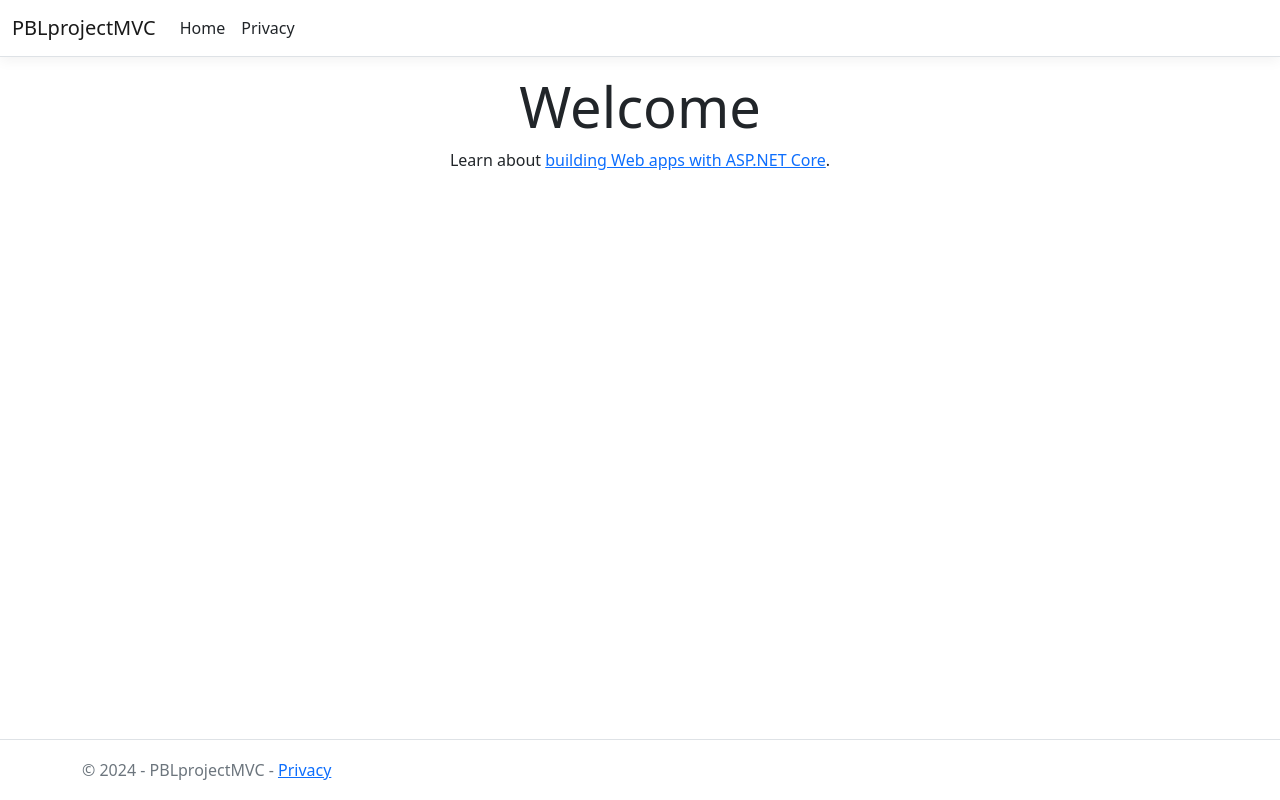
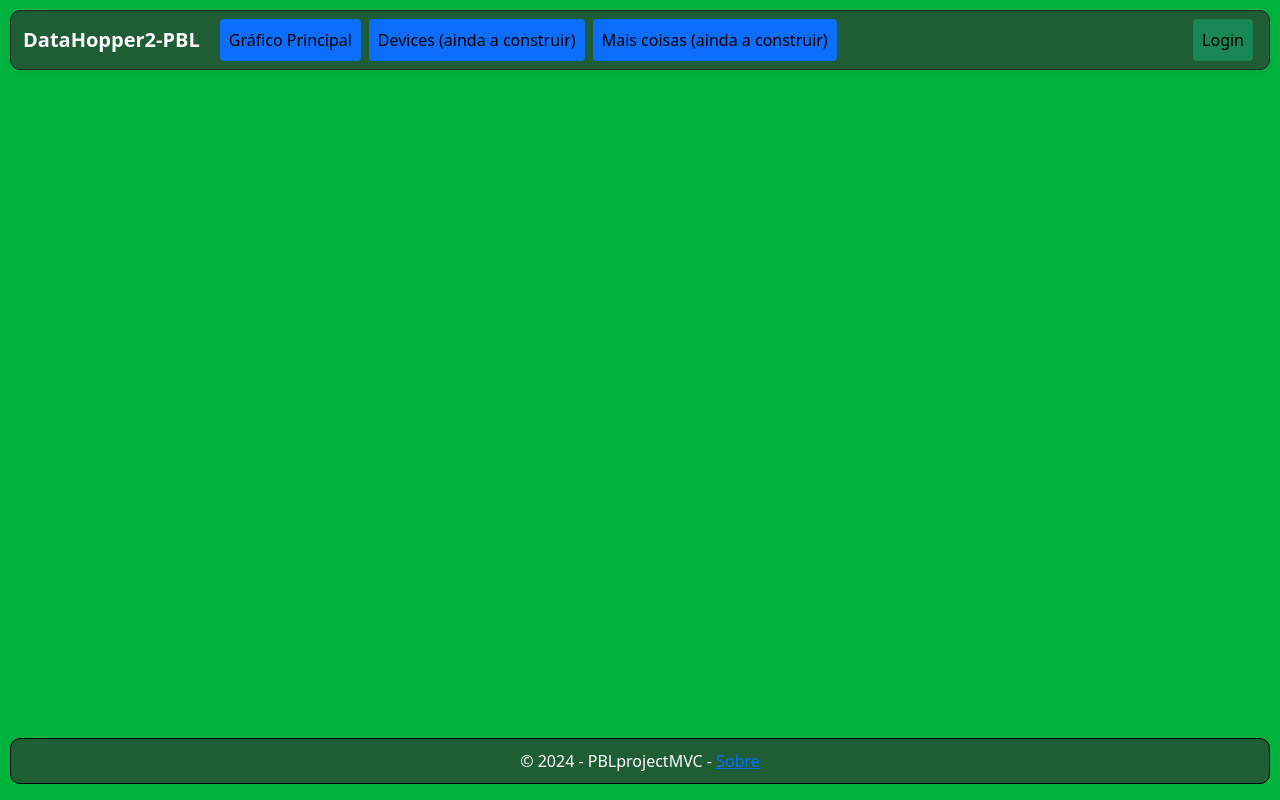
Before and after one commit to FESA-EC5-S1-2024/PBL-GN3, an ASP.NET Core app: page / in a window 1280 px wide. Run offline with ASP.NET Core 8, Linux system fonts and the light colour scheme; style sheets or scripts are compiled from the project's sources.

Commit message:
Tela inicial simples
Foi desenvolvida uma tela inicial onde se colocarão os outros elementos futuros - o sistema de cores pode ser alterado

```diff
--- a/PBLprojectMVC/Views/Home/Index.cshtml
+++ b/PBLprojectMVC/Views/Home/Index.cshtml
@@ -1,8 +1,3 @@
 @{
     ViewData["Title"] = "Home Page";
 }
-
-<div class="text-center">
-    <h1 class="display-4">Welcome</h1>
-    <p>Learn about <a href="https://learn.microsoft.com/aspnet/core">building Web apps with ASP.NET Core</a>.</p>
-</div>
--- a/PBLprojectMVC/Views/Shared/_Layout.cshtml
+++ b/PBLprojectMVC/Views/Shared/_Layout.cshtml
@@ -9,10 +9,11 @@
     <link rel="stylesheet" href="~/PBLprojectMVC.styles.css" asp-append-version="true" />
 </head>
 <body>
-    <header>
-        <nav class="navbar navbar-expand-sm navbar-toggleable-sm navbar-light bg-white border-bottom box-shadow mb-3">
+
+    <header style="background: #00b33c">
+        <nav class="navbar navbar-expand-sm navbar-toggleable-sm box-shadow mb-3">
             <div class="container-fluid">
-                <a class="navbar-brand" asp-area="" asp-controller="Home" asp-action="Index">PBLprojectMVC</a>
+                <a class="navbar-brand" asp-area="" asp-controller="Home" asp-action="Index">DataHopper2-PBL</a>
                 <button class="navbar-toggler" type="button" data-bs-toggle="collapse" data-bs-target=".navbar-collapse" aria-controls="navbarSupportedContent"
                         aria-expanded="false" aria-label="Toggle navigation">
                     <span class="navbar-toggler-icon"></span>
@@ -20,27 +21,37 @@
                 <div class="navbar-collapse collapse d-sm-inline-flex justify-content-between">
                     <ul class="navbar-nav flex-grow-1">
                         <li class="nav-item">
-                            <a class="nav-link text-dark" asp-area="" asp-controller="Home" asp-action="Index">Home</a>
+                            <a class="nav-link btn btn-primary mx-1 nav-btn" asp-area="" asp-controller="Home" asp-action="Index">Gráfico Principal</a>
                         </li>
                         <li class="nav-item">
-                            <a class="nav-link text-dark" asp-area="" asp-controller="Home" asp-action="Privacy">Privacy</a>
+                            <a class="nav-link btn btn-primary mx-1 nav-btn" asp-area="" asp-controller="Home" asp-action="Privacy">Devices (ainda a construir)</a>
+                        </li>
+                        <li class="nav-item">
+                            <a class="nav-link btn btn-primary mx-1 nav-btn" asp-area="" asp-controller="Home" asp-action="Privacy">Mais coisas (ainda a construir)</a>
+                        </li>
+                    </ul>
+                    <ul class="navbar-nav">
+                        <li class="nav-item">
+                            <a class="nav-link btn btn-success mx-1 nav-btn" asp-area="" asp-controller="Login" asp-action="Login">Login</a>
                         </li>
                     </ul>
                 </div>
             </div>
         </nav>
     </header>
+
     <div class="container">
         <main role="main" class="pb-3">
             @RenderBody()
         </main>
     </div>
 
-    <footer class="border-top footer text-muted">
-        <div class="container">
-            &copy; 2024 - PBLprojectMVC - <a asp-area="" asp-controller="Home" asp-action="Privacy">Privacy</a>
+    <footer class="mb-3">
+        <div>
+            &copy; 2024 - PBLprojectMVC - <a asp-area="" asp-controller="Home" asp-action="Privacy">Sobre</a>
         </div>
     </footer>
+
     <script src="~/lib/jquery/dist/jquery.min.js"></script>
     <script src="~/lib/bootstrap/dist/js/bootstrap.bundle.min.js"></script>
     <script src="~/js/site.js" asp-append-version="true"></script>
--- a/PBLprojectMVC/wwwroot/css/site.css
+++ b/PBLprojectMVC/wwwroot/css/site.css
@@ -12,6 +12,34 @@ html {
   box-shadow: 0 0 0 0.1rem white, 0 0 0 0.25rem #258cfb;
 }
 
+nav{
+  margin: 10px;
+  border-width: 1px;
+  border-style: solid;
+  border-radius: 10px;
+  background-color: #1F5E34
+}
+
+.navbar-brand{
+  font-size: auto;
+  font-weight: bold;
+  color: white;
+}
+
+.navbar-brand:hover{
+  color: gray;
+}
+
+.nav-btn {
+  transition: transform 0.3s ease-in-out;
+  color: black;
+}
+
+.nav-btn:hover {
+    transform: scale(1.05);
+    color: black;
+}
+
 html {
   position: relative;
   min-height: 100%;
@@ -19,4 +47,20 @@ html {
 
 body {
   margin-bottom: 60px;
+  background: #00b33c;
 }
+
+footer {
+    margin: 10px;
+    padding: 10px;
+    border: 1px solid;
+    border-color: black;
+    border-radius: 10px;
+    background-color: #1F5E34;
+    color: white;
+    width: calc(100% - 20px);
+    position: fixed;
+    bottom: 0;
+    box-sizing: border-box;
+    text-align: center;
+}
```
Also changed, not shown: PBLprojectMVC/PBLprojectMVC.csproj, 1 other file.
